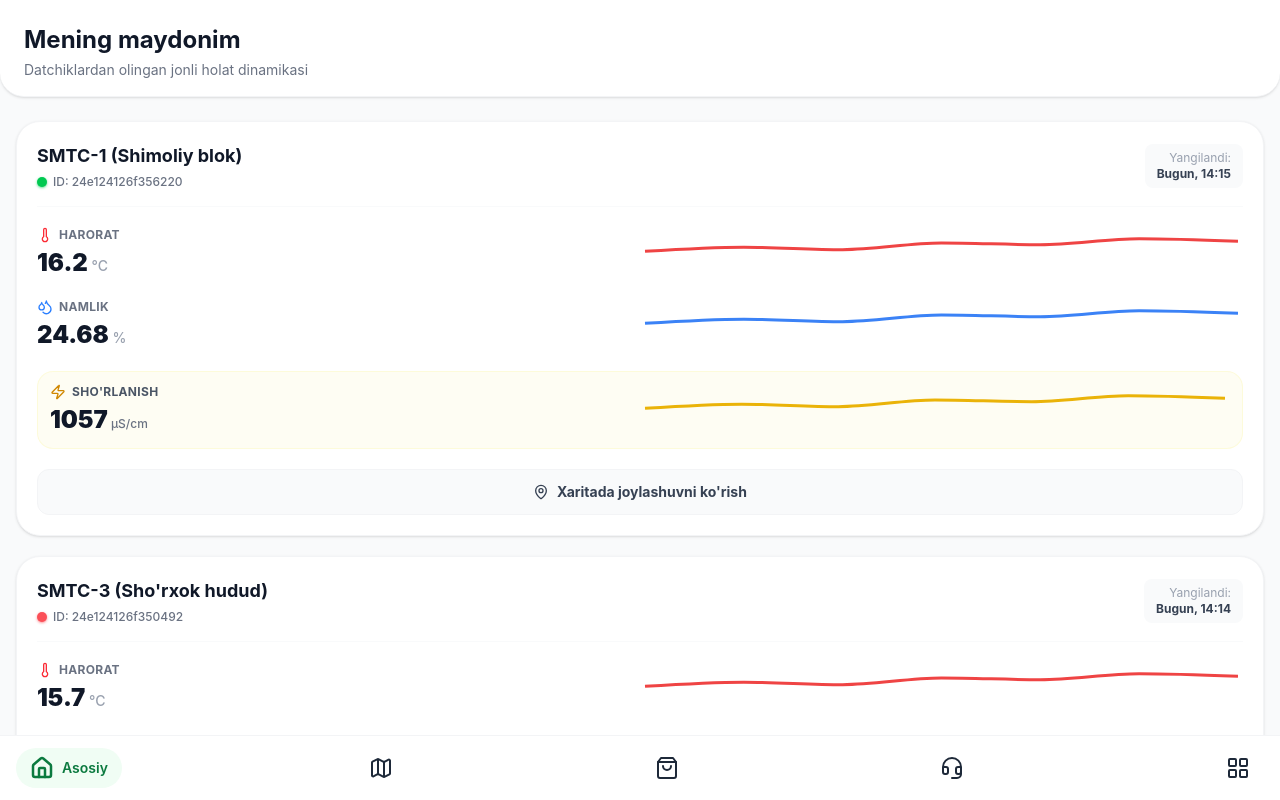
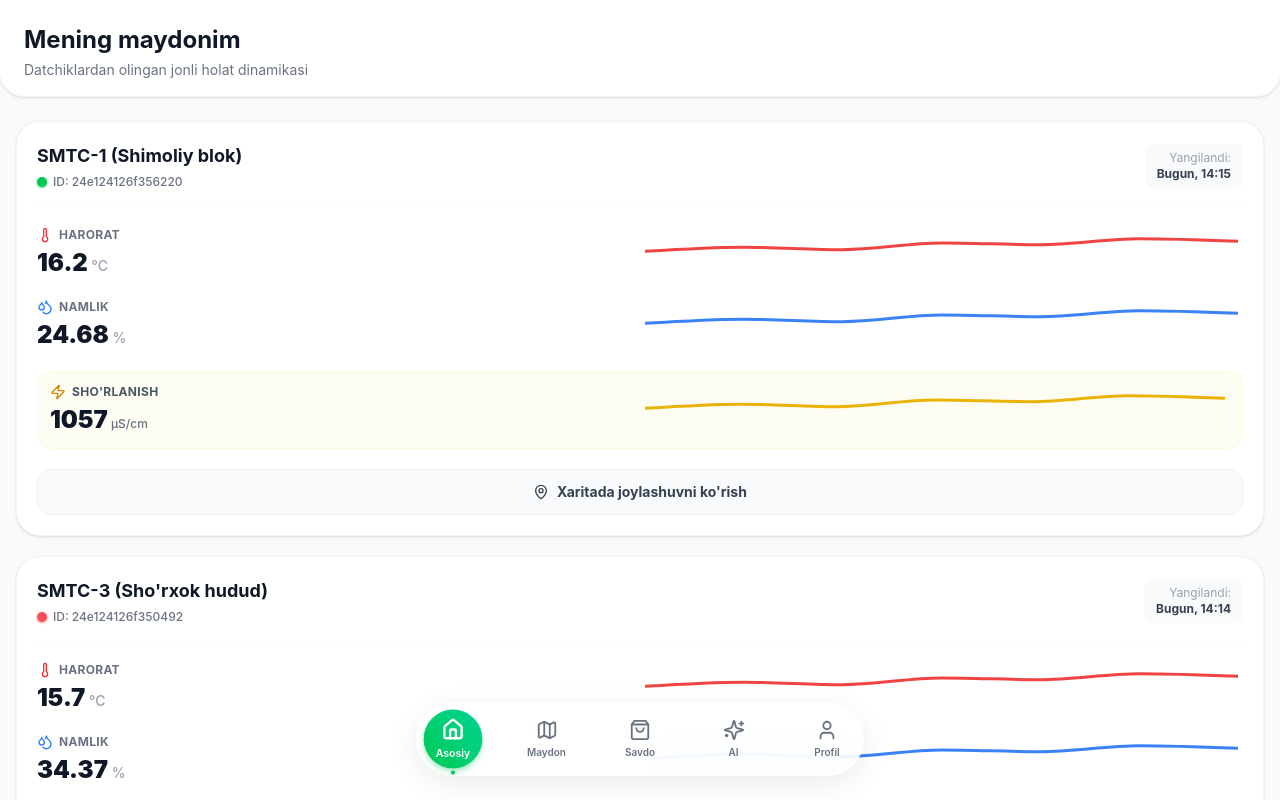
Before and after one commit to mddd18/FERDO_, a React (Vite) app: page / in a window 1280 px wide. Shown: the top 800 px of the page. Built offline with nearby package versions, Linux system fonts and the light colour scheme.

Commit message:
Update Navigation.tsx

```diff
--- a/src/app/components/Navigation.tsx
+++ b/src/app/components/Navigation.tsx
@@ -1,49 +1,51 @@
 import { NavLink } from 'react-router';
-import { Home, Map, ShoppingBag, Headset, LayoutGrid } from 'lucide-react';
+import { Home, Map, ShoppingBag, Sparkles, User } from 'lucide-react';
 
 export function Navigation() {
   const navItems = [
     { to: '/', icon: Home, label: 'Asosiy' },
     { to: '/maydon', icon: Map, label: 'Maydon' },
-    { to: '/savdo', icon: ShoppingBag, label: 'Savdo' }, // <-- Agro apteka o'rniga Savdo
-    { to: '/ai-yordamchi', icon: Headset, label: 'AI yordamchi' },
-    { to: '/boshqa', icon: LayoutGrid, label: 'Boshqa' },
+    { to: '/savdo', icon: ShoppingBag, label: 'Savdo' },
+    { to: '/ai-yordamchi', icon: Sparkles, label: 'AI' }, // AI uchun maxsus icon
+    { to: '/boshqa', icon: User, label: 'Profil' },
   ];
 
   return (
-    <>
-      <nav className="fixed bottom-0 left-0 right-0 bg-white border-t border-gray-100 z-50 pb-safe">
-        <div className="flex justify-between items-center px-4 py-3">
+    <div className="fixed bottom-6 left-0 right-0 z-[999] px-4">
+      {/* Floating Glassmorphism Container */}
+      <nav className="mx-auto max-w-md bg-white/80 backdrop-blur-xl border border-white/40 shadow-[0_8px_30px_rgb(0,0,0,0.08)] rounded-full px-2 py-2 flex justify-between items-center">
         {navItems.map((item) => (
           <NavLink
             key={item.to}
             to={item.to}
             className={({ isActive }) =>
-                `flex items-center justify-center gap-2 py-2 px-3.5 rounded-full transition-all duration-300 ${
+              `relative flex flex-col items-center justify-center w-14 h-14 rounded-full transition-all duration-300 ease-out ${
                 isActive
-                    ? 'bg-green-50'
-                    : 'hover:bg-gray-50'
+                  ? 'bg-gradient-to-tr from-green-500 to-emerald-400 shadow-md shadow-green-500/30 scale-105'
+                  : 'hover:bg-gray-100/50'
               }`
             }
           >
             {({ isActive }) => (
               <>
                 <item.icon
-                    size={24}
+                  size={22}
                   strokeWidth={isActive ? 2.5 : 2}
-                    className={isActive ? "text-[#0B7A3F]" : "text-gray-800"}
+                  className={`transition-colors duration-300 ${isActive ? "text-white" : "text-gray-500"}`}
                 />
-                  {isActive && (
-                    <span className="text-sm font-semibold text-[#0B7A3F] whitespace-nowrap">
+                <span className={`text-[10px] mt-1 font-semibold transition-colors duration-300 ${isActive ? "text-white" : "text-gray-500"}`}>
                   {item.label}
                 </span>
+
+                {/* Active holati uchun kichik indikator (nuqta) */}
+                {isActive && (
+                  <span className="absolute -bottom-1.5 w-1 h-1 rounded-full bg-green-500"></span>
                 )}
               </>
             )}
           </NavLink>
         ))}
+      </nav>
     </div>
-      </nav>
-    </>
   );
 }
```
Lines whose indentation alone changed are shown as unchanged.
